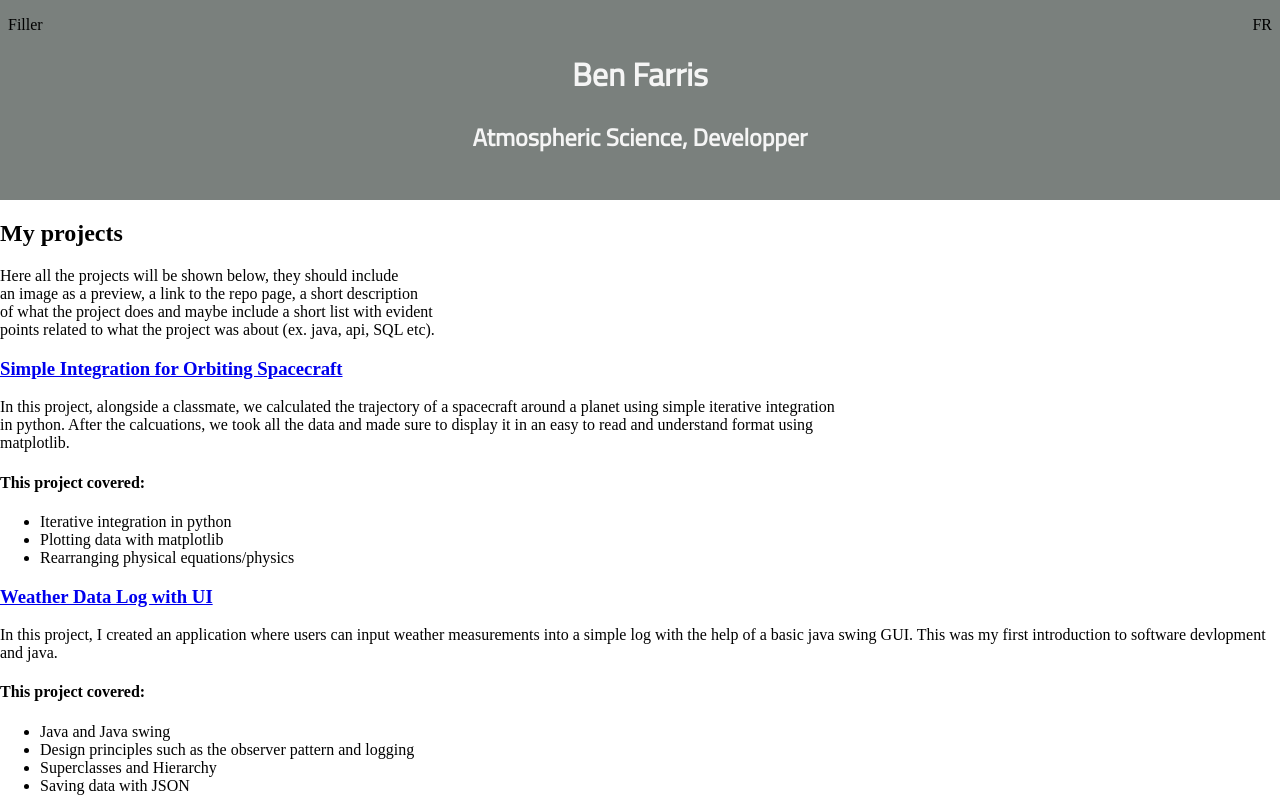
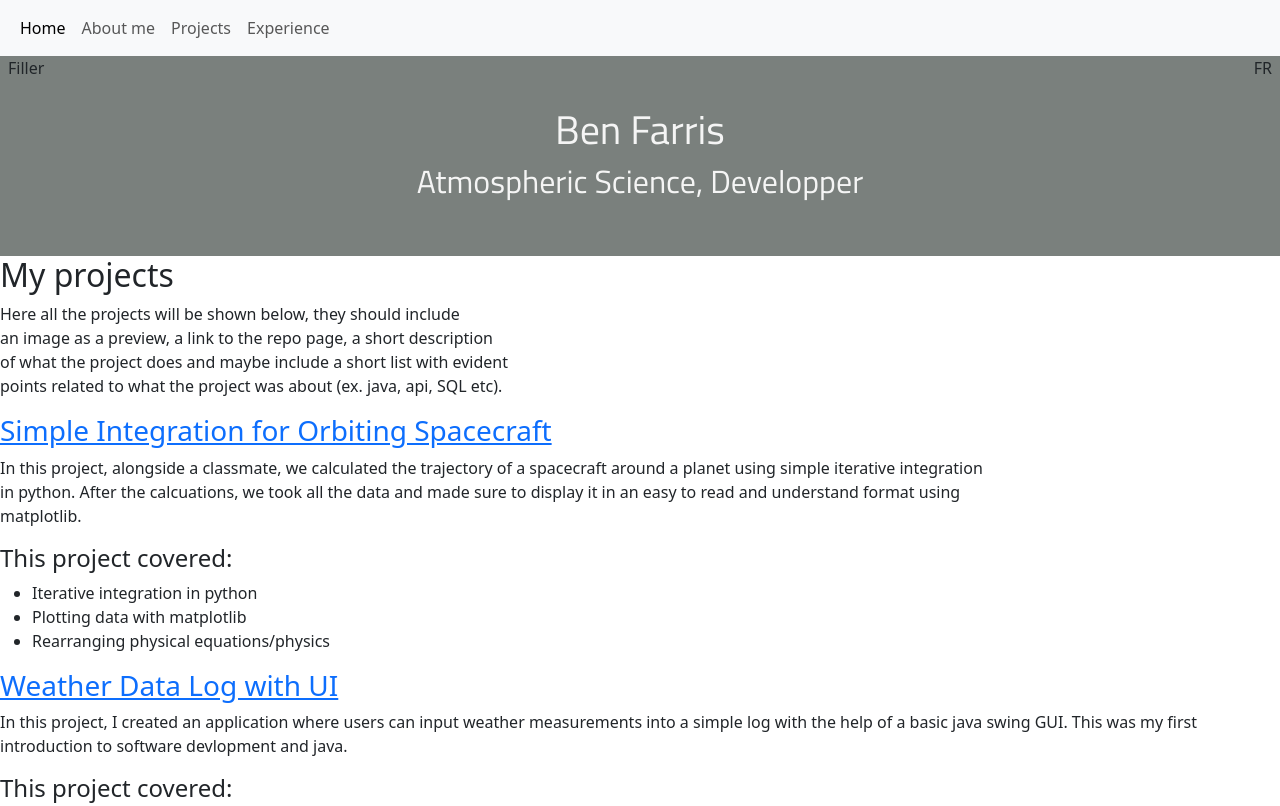
Before and after one commit to BenFarris18/portfolio, a plain HTML site: page index.html in a window 1280 px wide. Shown: the top 806 px of the page. Drawn offline with nearby package versions, Linux system fonts and the light colour scheme.

Commit message:
made changes to Navbar

```diff
--- a/index.html
+++ b/index.html
@@ -7,10 +7,33 @@
     <link rel="preconnect" href="https://fonts.googleapis.com">
     <link rel="preconnect" href="https://fonts.gstatic.com" crossorigin>
     <link href="https://fonts.googleapis.com/css2?family=Titillium+Web&display=swap" rel="stylesheet">
+    <link href="https://cdn.jsdelivr.net/npm/bootstrap@5.3.0/dist/css/bootstrap.min.css" rel="stylesheet" integrity="sha384-9ndCyUaIbzAi2FUVXJi0CjmCapSmO7SnpJef0486qhLnuZ2cdeRhO02iuK6FUUVM" crossorigin="anonymous">
     <title>Ben F - Portfolio</title>
 </head>
 <body>
-
+    <nav class="navbar navbar-expand-lg bg-body-tertiary">
+        <div class="container-fluid">
+            <button class="navbar-toggler" type="button" data-bs-toggle="collapse" data-bs-target="#navbarNav" aria-controls="navbarNav" aria-expanded="false" aria-label="Toggle navigation">
+                <span class="navbar-toggler-icon"></span>
+            </button>
+            <div class="collapse navbar-collapse" id="navbarNav">
+                <ul class="navbar-nav">
+                    <li class="nav-item">
+                        <a class="nav-link active" aria-current="page" href="#">Home</a>
+                    </li>
+                    <li class="nav-item">
+                        <a class="nav-link" href="#">About me</a>
+                    </li>
+                    <li class="nav-item">
+                        <a class="nav-link" href="#">Projects</a>
+                    </li>
+                    <li class="nav-item">
+                        <a class="nav-link" href="#">Experience</a>
+                    </li>
+                </ul>
+            </div>
+        </div>
+    </nav>
     <div class="banner">
         <div class="menu">
             <p style="float: left; margin-left: 8px;">Filler</p>
@@ -59,6 +82,6 @@
     <p>Here I should likely include a link to my resume and possibly a more personal page which has information on me</p>
 
 
-
+    <script src="https://cdn.jsdelivr.net/npm/bootstrap@5.3.0/dist/js/bootstrap.bundle.min.js" integrity="sha384-geWF76RCwLtnZ8qwWowPQNguL3RmwHVBC9FhGdlKrxdiJJigb/j/68SIy3Te4Bkz" crossorigin="anonymous"></script>
 </body>
 </html>
```
